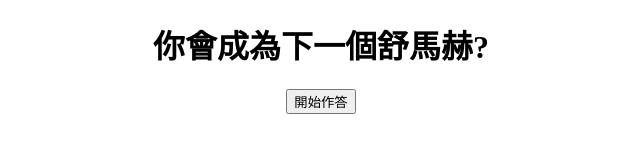
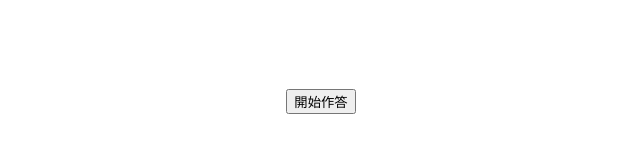
Before and after one commit to paultituz/1072web, a website: page mindquiz/index.html in a window 1280 px wide. Shown: the whole page, without its empty margins (319-959 px from the left). Drawn offline with nearby package versions, Linux system fonts and the light colour scheme.

Commit message:
change white

```diff
--- a/mindquiz/index.html
+++ b/mindquiz/index.html
@@ -8,7 +8,7 @@
     <script src ="data.js"></script>
     <script src ="main.js"></script>
 </head>
-<body>
+<body style="color:white;">
     <h1>你會成為下一個舒馬赫?</h1>
     <div>
         <h2 id ="question"></h2>
```
